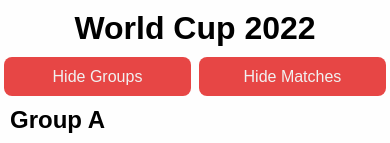
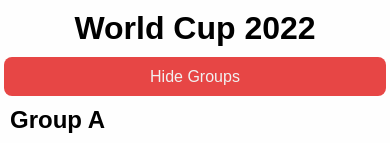
Before and after one commit to matthew-via-music/responsive-sortable-data-table, a React (Vite) app: page / in a window 390 px wide. Shown: the top 143 px of the page. Built offline with nearby package versions, Linux system fonts and the light colour scheme.

Commit message:
configure button layout at breakpoints for optimal UX

```diff
--- a/src/App.css
+++ b/src/App.css
@@ -42,6 +42,17 @@ h1,h2{
 }
 h1{
   text-align: center;
+}
+/*  */
+/*  */
+.collapse {
+    display: flex;
+    width: 100%;
+}
+.collapse button{
+    width: 50%;
+    margin-left: 0%;
+    margin-right: 0%;
 }
 /*  */
 /*  */
@@ -148,6 +159,11 @@ table.matches td{
   .container{
     max-width: 1564px;
   }
+  #matchesBtn {
+    width: 50%!important;
+    margin-left: 0%!important;
+    margin-right: 2%!important;
+  }
 }
 @media (max-width: 1585px){
   .container{
@@ -156,8 +172,11 @@ table.matches td{
   .collapse{
     display: flex;
   }
+  #matchesBtn{
+    display: none;
+  }
   button{
-    width: 48%;
+    width: 100%!important;
     margin-left: 1%;
     margin-right: 1%;
   }
@@ -172,6 +191,11 @@ table.matches td{
   }
   .container{
     display: block;
+  }
+  button{
+    width: 98%!important;
+    margin-left: 1%!important;
+    margin-right: 1%!important;
   }
   .hideOnTablet{
     display: none;
@@ -292,6 +316,13 @@ table.matches td{
     display: none;
   }
 }
+@media (min-width: 2338px){
+  #matchesBtn{
+    display: none;
+  }
+}
+
+
 /* Load animations */
 .splashBg{
   opacity: 1;
--- a/src/App.tsx
+++ b/src/App.tsx
@@ -26,7 +26,7 @@ import GroupHMatchesData from "./data/groupHMatches.json"
 function App() {
 
   const [superScreenView, setSuperScreenView] = useState(
-    window.matchMedia("(min-width: 2337px)").matches && true
+    window.matchMedia("(min-width: 2338px)").matches && true
   )
   const [toggleGroups, setToggleGroups] = useState(false)
   const [toggleMatches, setToggleMatches] = useState(false)
@@ -50,7 +50,7 @@ function App() {
     }, 700);
 
     window
-    .matchMedia("(min-width: 2337px)")
+    .matchMedia("(min-width: 2338px)")
     .addEventListener('change', e => setSuperScreenView( e.matches ))
   }, [])
 
--- a/src/components/Buttons.tsx
+++ b/src/components/Buttons.tsx
@@ -13,8 +13,8 @@ function Butons(props: Props) {
 
   return (
     <div className="container collapse">
-       <button className={toggleGroups ? "showBtn" : "hideBtn"} onClick={() => setToggleGroups((x: any) => !x)}>{toggleGroups ? "Show Groups" : "Hide Groups"}</button>
-       <button className={toggleMatches ? "showBtn" : "hideBtn"} onClick={() => setToggleMatches((x: any) => !x)}>{toggleMatches ? "Show Matches" : "Hide Matches"}</button>
+       <button id="groupsBtn" className={toggleGroups ? "showBtn" : "hideBtn"} onClick={() => setToggleGroups((x: any) => !x)}>{toggleGroups ? "Show Groups" : "Hide Groups"}</button>
+       <button id="matchesBtn" className={toggleMatches ? "showBtn" : "hideBtn"} onClick={() => setToggleMatches((x: any) => !x)}>{toggleMatches ? "Show Matches" : "Hide Matches"}</button>
 
        <button id="superScreenBtn" className={toggleSuperScreen ? "showBtn" : "hideBtn"} onClick={() => toggleSuperScreenFn()}>{toggleSuperScreen ? "Super Screen" : "Pivot Screen"}</button>
      </div>
```
